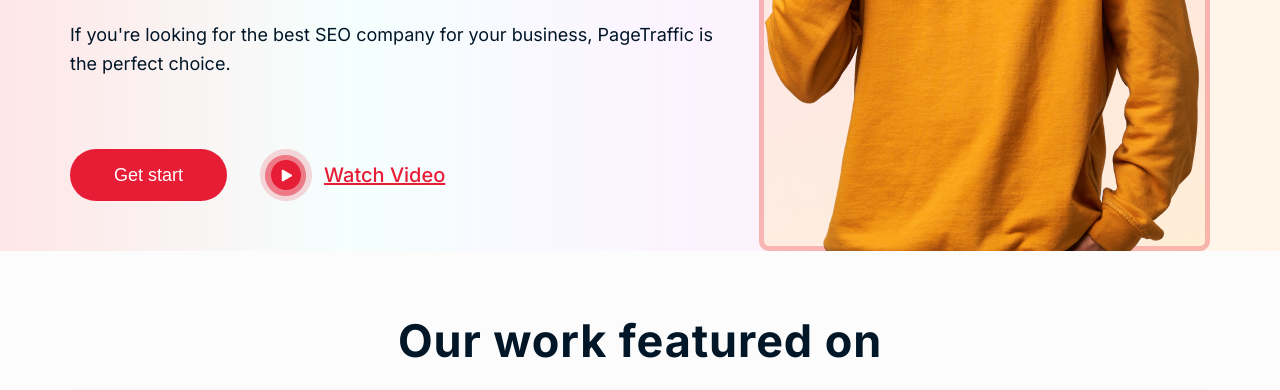
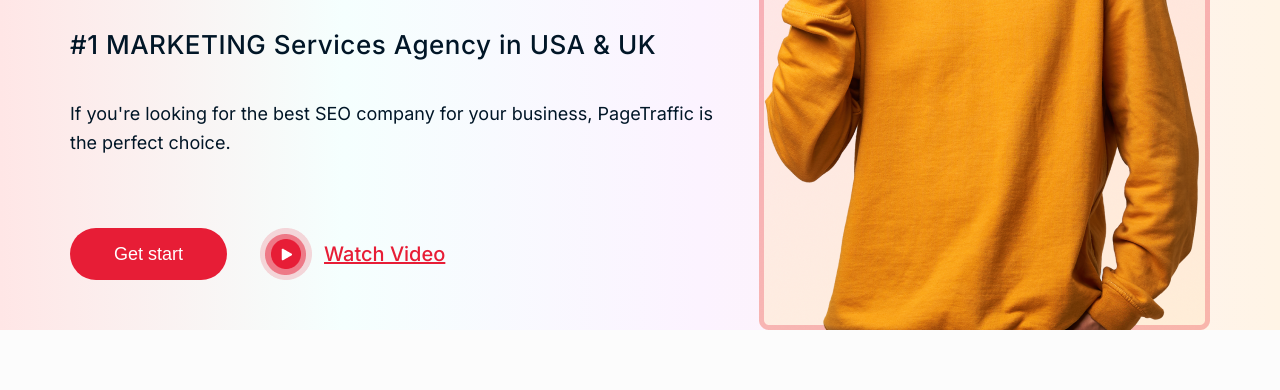
Before and after one commit to nttntt103/DeMo---digital-marketing-website, a plain HTML site: page index.html in a window 1280 px wide. Shown: the part 472-862 px from the top of the page. Drawn offline with Linux system fonts and the light colour scheme.

Commit message:
Update style.css

```diff
--- a/assets/css/style.css
+++ b/assets/css/style.css
@@ -178,11 +178,13 @@
 }
 
 .hero .left {
-    margin-top: calc(285px - 79px);
+    /* margin-top: calc(285px - 79px); */
+    margin-top: 285px;
 }
 
 .hero .right {
-    margin-top: calc(111px - 79px);
+    /* margin-top: calc(111px - 79px); */
+    margin-top: 111px;
 }
 
 .hero .left-title {
```
